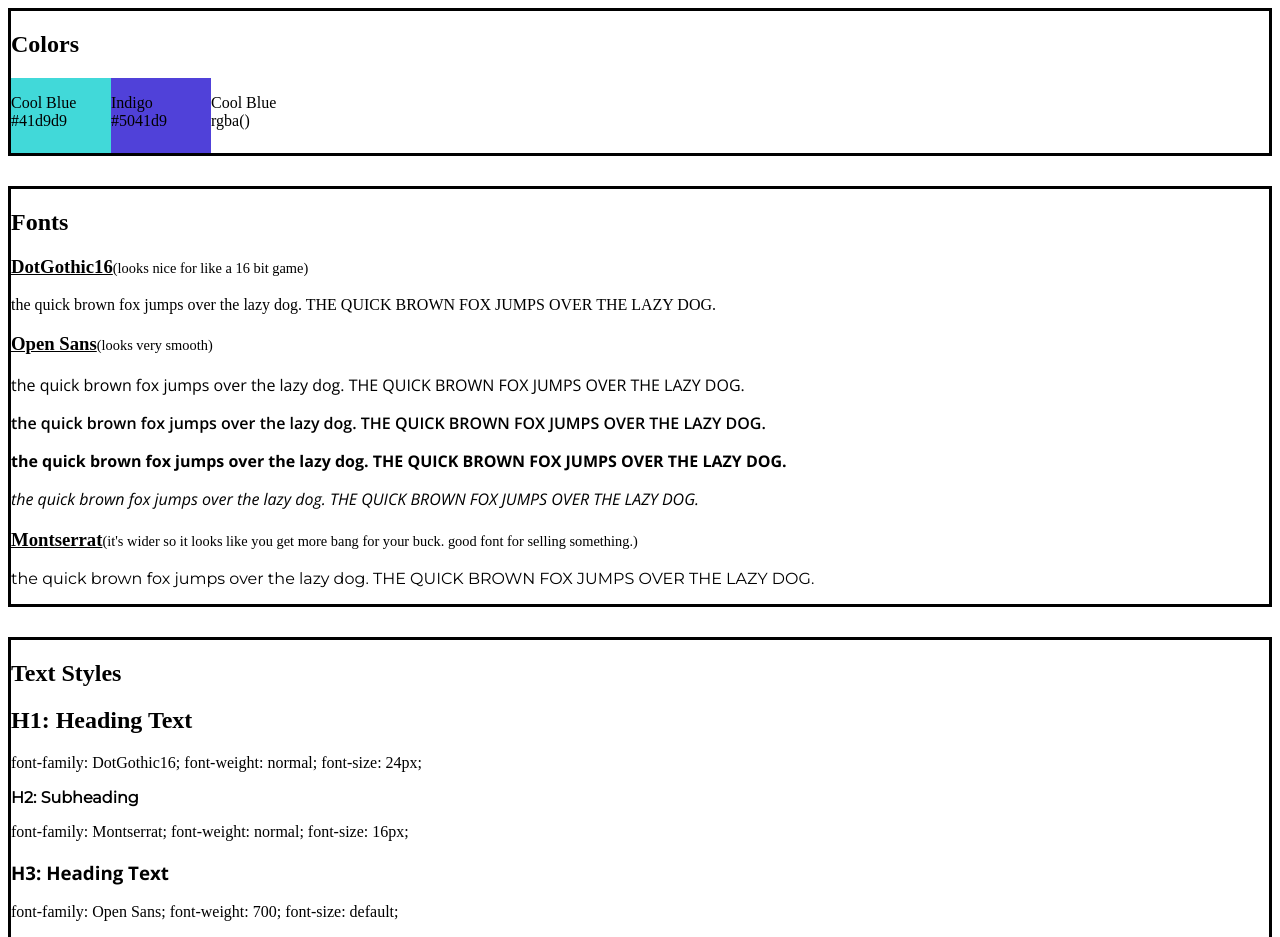
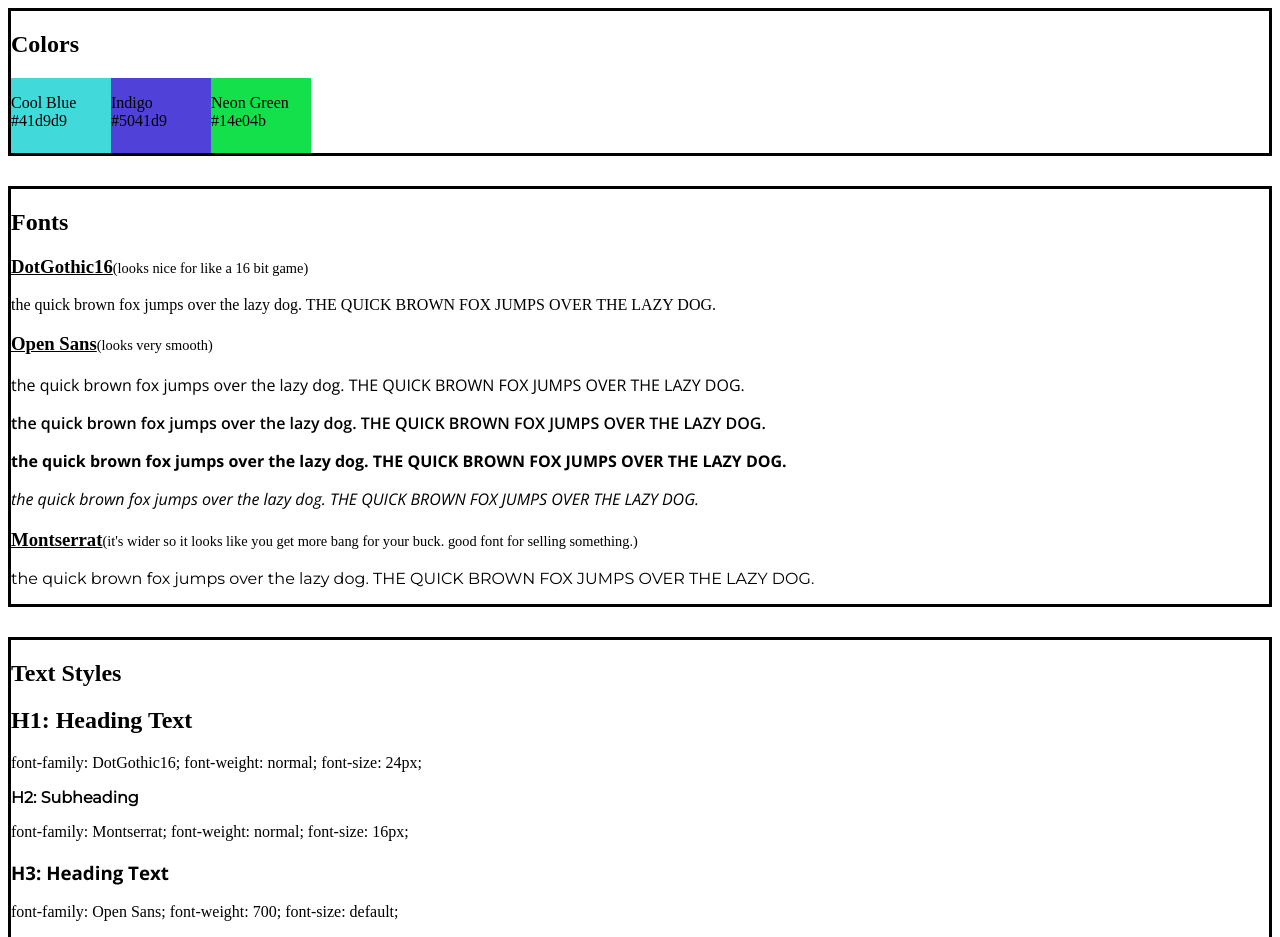
Before and after one commit to tomaverick/fotomat, a plain HTML site: page myStyleGuide.html in a window 1280 px wide. Shown: the top 937 px of the page. Drawn offline with nearby package versions, Linux system fonts and the light colour scheme; a web font is replaced by a local one.

Commit message:
new color

```diff
--- a/myStyle.css
+++ b/myStyle.css
@@ -28,3 +28,7 @@
   font-weight: 300;
   font-size: 0.90rem;
 }
+
+#neon-green {
+    background-color: #14e04b;
+}
--- a/myStyleGuide.html
+++ b/myStyleGuide.html
@@ -23,7 +23,7 @@
                 <div class="color-boxes">
                     <div id="cool-turquoise" class="color"><p>Cool Blue<br> #41d9d9</p></div>
                     <div id="indigo" class="color"><p>Indigo<br> #5041d9</p></div>
-                    <div id="cool-blue" class="color"><p>Cool Blue<br> rgba()</p></div>
+                    <div id="neon-green" class="color"><p>Neon Green<br> #14e04b</p></div>
                 </div>
             </section>
 
```
